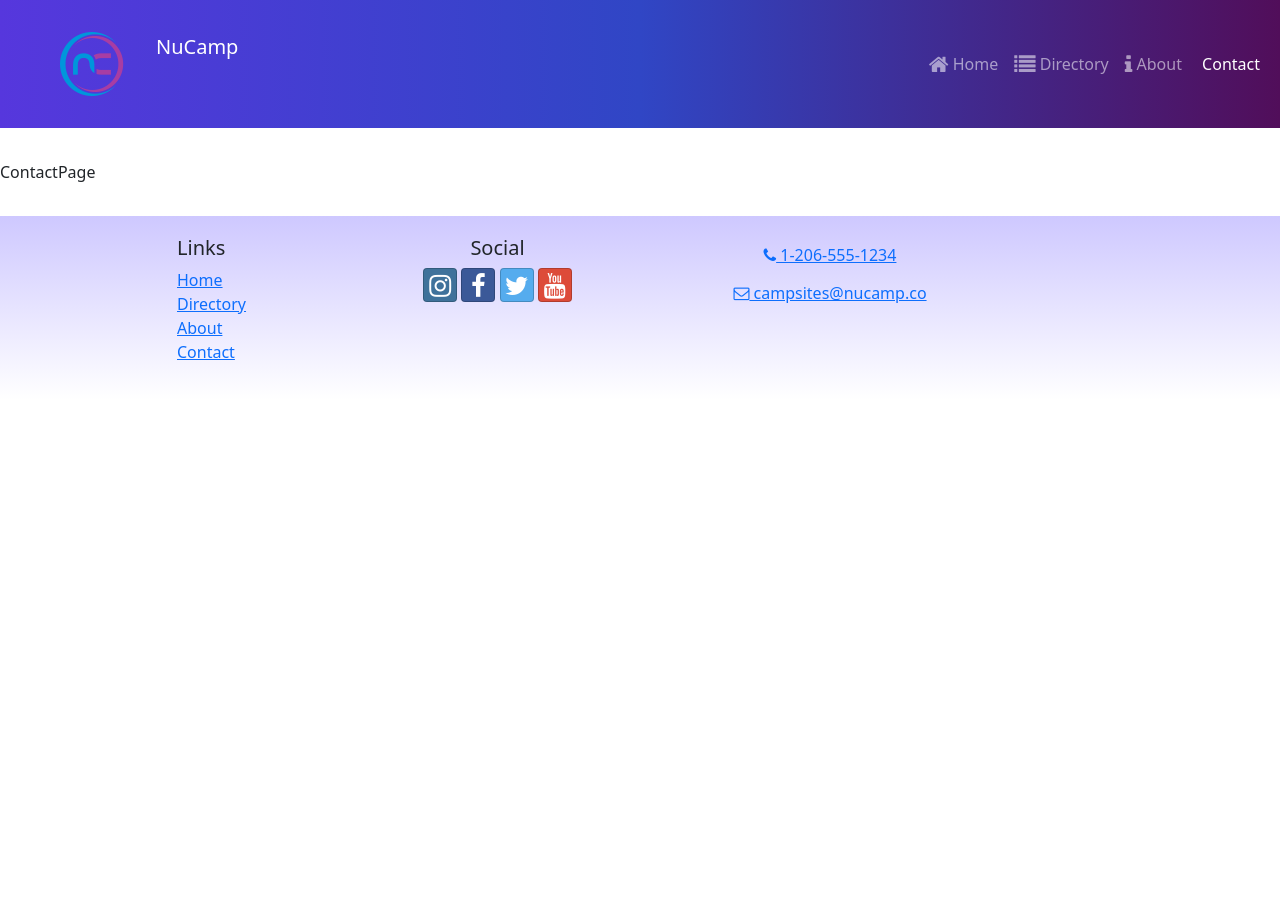
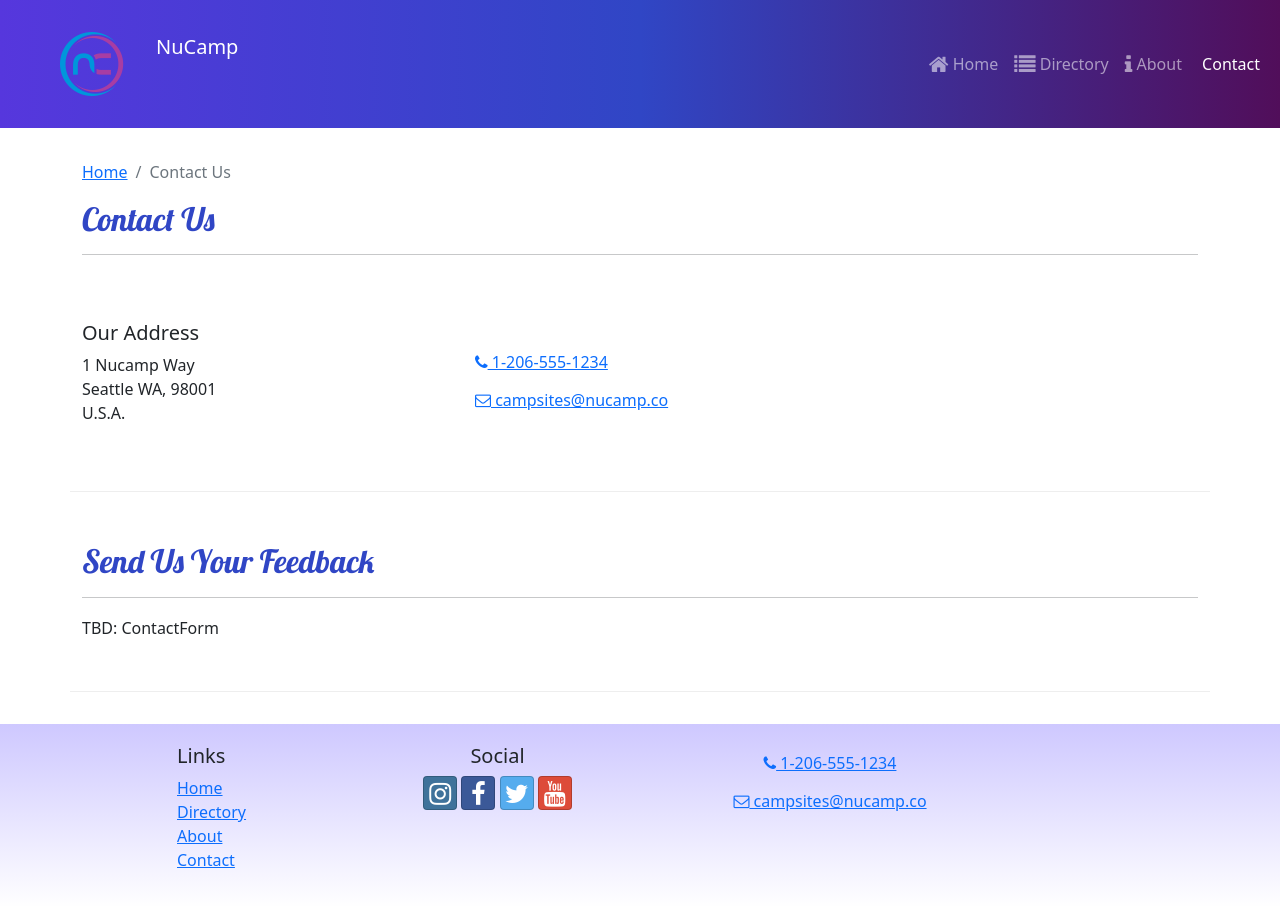
Before and after one commit to ochulele/nucampsite, a React (Create React App) app: page /contact in a window 1280 px wide. Before the commit the page ends 800 px from the top, so only its background shows below. Built offline with nearby package versions, Linux system fonts and the light colour scheme.

Commit message:
ContactPage

```diff
--- a/src/pages/ContactPage.js
+++ b/src/pages/ContactPage.js
@@ -1,6 +1,47 @@
+import { Container, Col, Row } from "reactstrap";
+import SubHeader from '../components/SubHeader';
+
 const ContactPage = () => {
     return (
-        <div>ContactPage</div>
+        <Container>
+            <SubHeader current='Contact Us' />
+            <Row className='row-content align-items-center'>
+                <Col sm='4'>
+                    <h5>Our Address</h5>
+                    <address>
+                        1 Nucamp Way
+                        <br />
+                        Seattle WA, 98001
+                        <br />
+                        U.S.A.
+                    </address>
+                </Col>
+                <Col>
+                    <a
+                        role='button'
+                        className='btn btn-link'
+                        href='tel:+12065551234'
+                    >
+                        <i className='fa fa-phone' /> 1-206-555-1234
+                    </a>
+                    <br />
+                    <a
+                        role='button'
+                        className='btn btn-link'
+                        href='mailto:fakeemail@fakeemail.co'
+                    >
+                        <i className='fa fa-envelope-o' /> campsites@nucamp.co
+                    </a>
+                </Col>
+            </Row>
+            <Row className='row-content'>
+                <Col xs='12'>
+                    <h2>Send Us Your Feedback</h2>
+                    <hr />
+                </Col>
+                <Col md='10'>TBD: ContactForm</Col>
+            </Row>
+        </Container>
     );
 };
 
```
